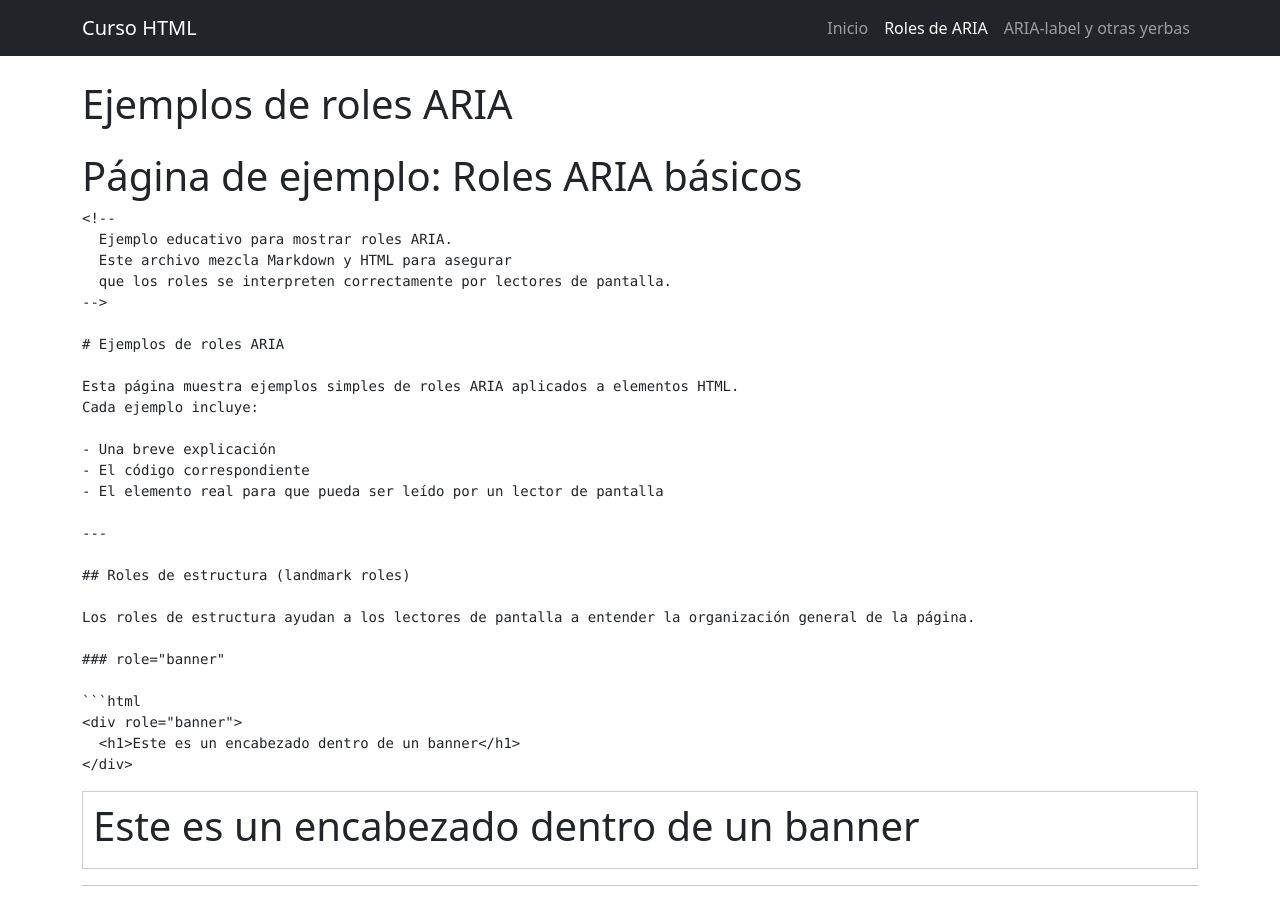
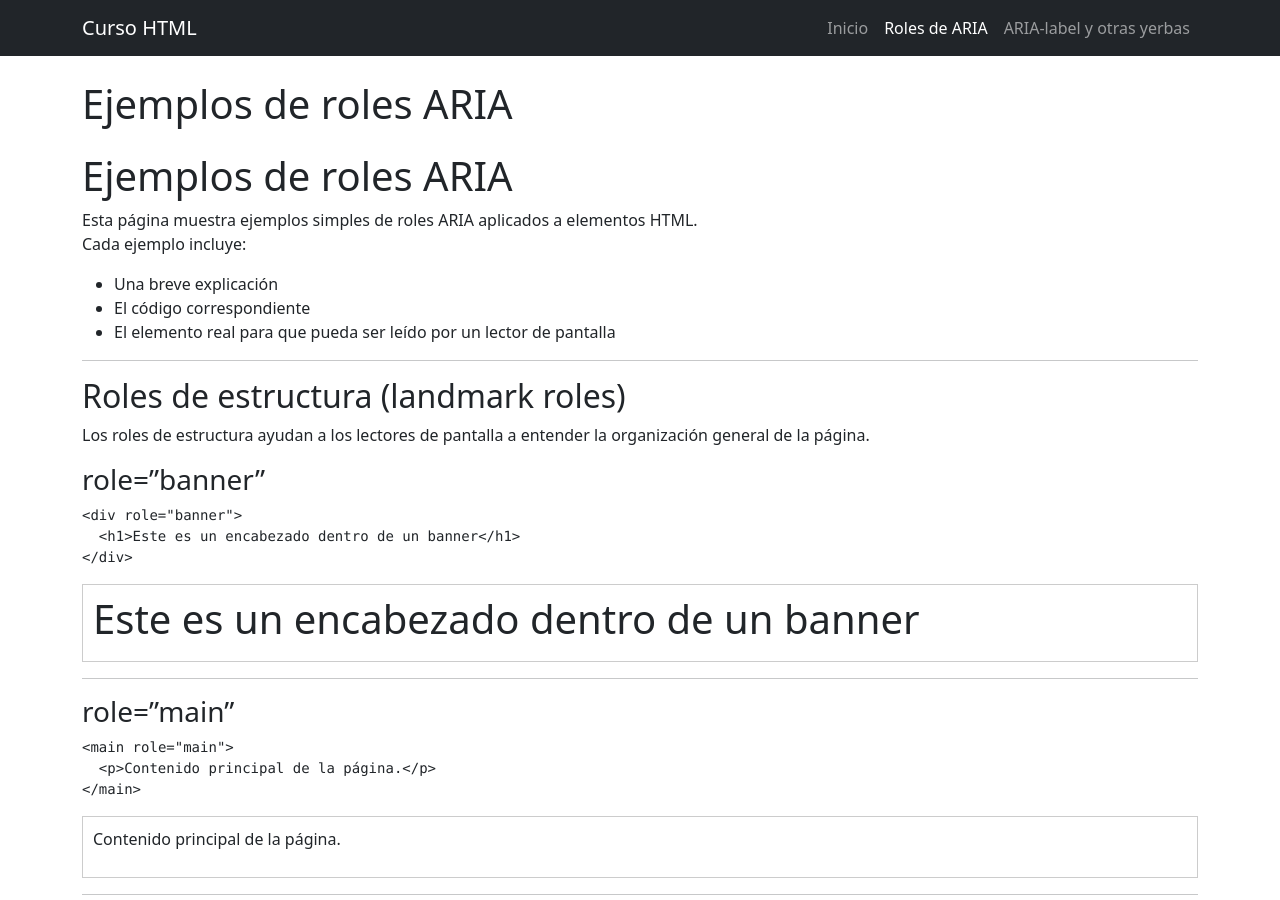
Before and after one commit to IlunionAccesibilidad/onceacweb, a Jekyll site: the page built from aria-roles.md, in a window 1280 px wide and 900 px high. Built offline with Jekyll 4.4.1, drawn with Linux system fonts in a browser that asks for light colours; a style sheet for code colours, icons or effects is not loaded.

Commit message:
error corrections

````diff
--- a/aria-roles.md
+++ b/aria-roles.md
@@ -3,9 +3,7 @@ layout: default
 title: "Ejemplos de roles ARIA"
 permalink: /aria-roles
 ---
-# Página de ejemplo: Roles ARIA básicos
 
-```markdown
 <!--
   Ejemplo educativo para mostrar roles ARIA.
   Este archivo mezcla Markdown y HTML para asegurar
````
